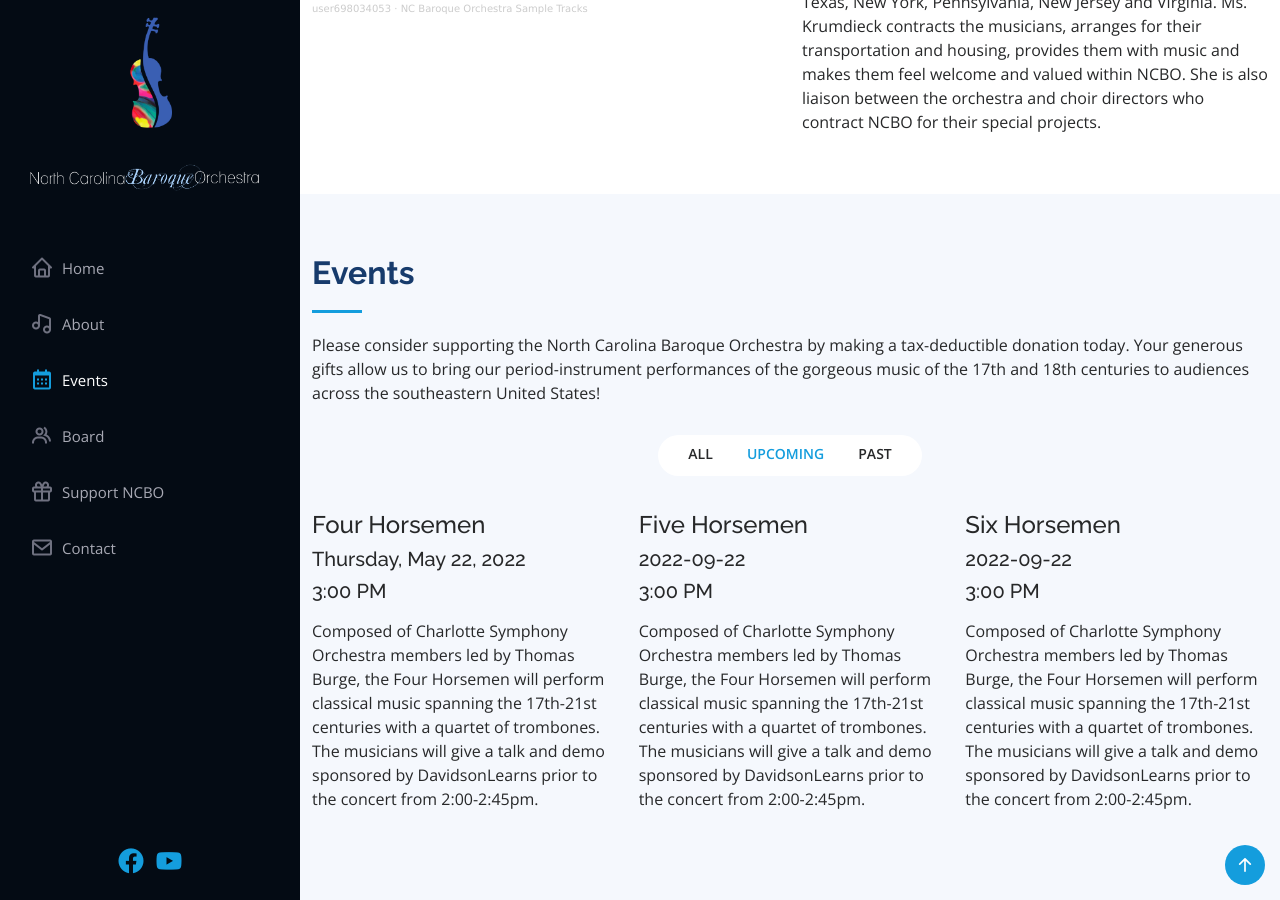
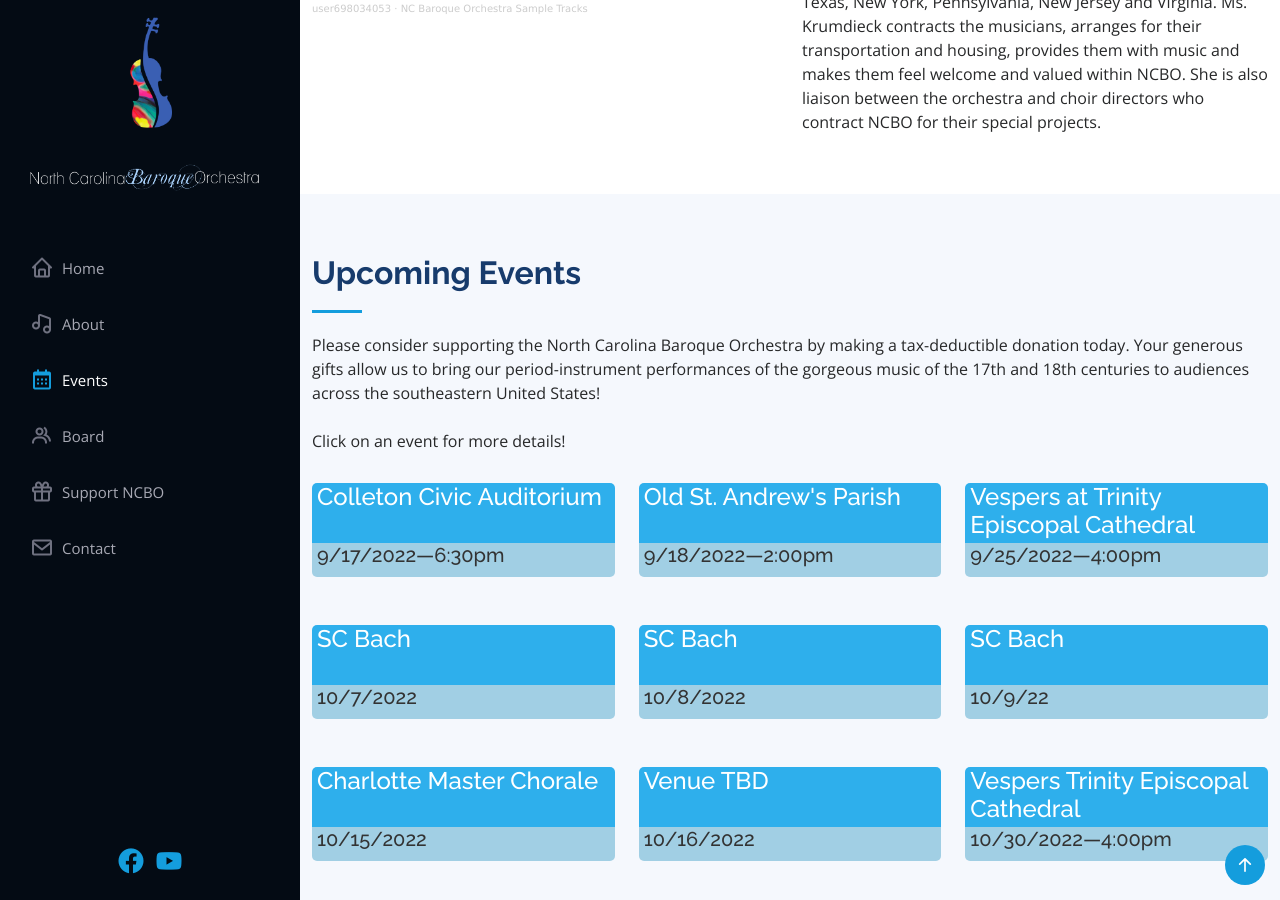
Before and after one commit to ncbaroqueorchestra/ncboweb, a Jekyll site: the page built from index.md, in a window 1280 px wide and 900 px high, scrolled down 1787 px. Built offline with Jekyll 4.4.1, drawn with Linux system fonts in a browser that asks for light colours; comment, search, counter and statistics services are not loaded; some of the changed text lies outside the part shown.

Commit message:
Formatting of Events

```diff
--- a/_data/events.yml
+++ b/_data/events.yml
@@ -1,24 +1,110 @@
-- heading: Four Horsemen
-  subheading:
-  smallimage:
-  eventdate: Thursday, May 22, 2022
-  eventtime: 3:00 PM
-  description: Composed of Charlotte Symphony Orchestra members led by Thomas Burge, the Four Horsemen will perform classical music spanning the 17th-21st centuries with a quartet of trombones. The musicians will give a talk and demo sponsored by DavidsonLearns prior to the concert from 2:00-2:45pm.
-  eventurl: https://www.notexactly.science
-  ticketlink: COMING SOON
-
-- heading: Five Horsemen
-  subheading:
-  smallimage:
-  eventdate: 2022-09-22
-  eventtime: 3:00 PM
-  description: Composed of Charlotte Symphony Orchestra members led by Thomas Burge, the Four Horsemen will perform classical music spanning the 17th-21st centuries with a quartet of trombones. The musicians will give a talk and demo sponsored by DavidsonLearns prior to the concert from 2:00-2:45pm.
-  ticketlink: COMING SOON
-
-- heading: Six Horsemen
-  subheading:
-  smallimage:
-  eventdate: 2022-09-22
-  eventtime: 3:00 PM
-  description: Composed of Charlotte Symphony Orchestra members led by Thomas Burge, the Four Horsemen will perform classical music spanning the 17th-21st centuries with a quartet of trombones. The musicians will give a talk and demo sponsored by DavidsonLearns prior to the concert from 2:00-2:45pm.
-  ticketlink: COMING SOON
+- heading: Colleton Civic Auditorium
+  eventdate: 9/17/2022
+  eventtime: 6:30pm
+  description: Handel and Pergolesi
+  venue: Colleton Civic Auditorium
+  address: 494 Hampton St, Walterboro, SC 29488
+  mapurl: https://goo.gl/maps/cB1idpi5xnpjB3f96
+  ticketurl:
+  eventimageurl:
+  eventdetailsurl: https://www.thekingscounterpoint.com
+- heading: Old St. Andrew's Parish
+  eventdate: 9/18/2022
+  eventtime: 2:00pm
+  description: Handel and Pergolesi
+  venue: Old St. Andrew's Parish
+  address: 2604 Ashley River Rd, Charleston, SC 29414
+  mapurl: https://goo.gl/maps/cSpZgJkbUxj5GWMC9
+  ticketurl:
+  eventimageurl:
+  eventdetailsurl: https://www.thekingscounterpoint.com
+- heading: Vespers at Trinity Episcopal Cathedral
+  eventdate: 9/25/2022
+  eventtime: 4:00pm
+  description: Bach BWV 180
+  venue: Trinity Episcopal Cathedral
+  address: 1100 Sumter St, Columbia, SC 29201
+  mapurl: https://goo.gl/maps/236md5jdBoqKY8AW7
+  ticketurl:
+  eventimageurl:
+  eventdetailsurl: https://www.trinitysc.org
+- heading: SC Bach
+  eventdate: 10/7/2022
+  eventtime:
+  description: Bach- Brandenburg 6, BWV 106 & 55
+  venue:
+  address: Clinton, SC
+  mapurl:
+  ticketurl:
+  eventimageurl:
+  eventdetailsurl: https://scbach.org
+- heading: SC Bach
+  eventdate: 10/8/2022
+  eventtime:
+  description:
+  venue:
+  address: Tryon, NC
+  mapurl:
+  ticketurl:
+  eventimageurl:
+  eventdetailsurl: https://scbach.org
+- heading: SC Bach
+  eventdate: 10/9/22
+  eventtime:
+  description:
+  venue:
+  address: Greenville, SC
+  mapurl:
+  ticketurl:
+  eventimageurl:
+  eventdetailsurl: https://scbach.org
+- heading: Charlotte Master Chorale
+  eventdate: 10/15/2022
+  eventtime:
+  description: Bach B Minor Mass
+  venue:
+  address: Charlotte, NC
+  mapurl:
+  ticketurl:
+  eventimageurl:
+  eventdetailsurl: https://charlottemasterchorale.org
+- heading: Venue TBD
+  eventdate: 10/16/2022
+  eventtime:
+  description:
+  venue:
+  address: TBD
+  mapurl:
+  ticketurl:
+  eventimageurl:
+  eventdetailsurl:
+- heading: Vespers Trinity Episcopal Cathedral
+  eventdate: 10/30/2022
+  eventtime: 4:00pm
+  description: Bach BWV 80
+  venue: Trinity Episcopal Cathedral
+  address: 1100 Sumter St, Columbia, SC 29201
+  mapurl: https://goo.gl/maps/236md5jdBoqKY8AW7
+  ticketurl:
+  eventimageurl:
+  eventdetailsurl: https://www.trinitysc.org
+- heading: Carol Woods
+  eventdate: 11/9/2022
+  eventtime: 7:30 pm
+  description: NCBO Chamber players. Buxtehude, Telemann & Marais
+  venue:
+  address: Chapel Hill, NC
+  mapurl:
+  ticketurl:
+  eventimageurl:
+  eventdetailsurl: NCBO Chamber players
+- heading: Trinity Episcopal Cathedral
+  eventdate: 11/13/2022
+  eventtime: 4:00pm
+  description: Music of Purcell
+  venue:
+  address: 1100 Sumter St, Columbia, SC 29201
+  mapurl: https://goo.gl/maps/236md5jdBoqKY8AW7
+  ticketurl:
+  eventimageurl:
+  eventdetailsurl: https://www.trinitysc.org
--- /dev/null
+++ b/_includes/eventpopupwidget.html
@@ -0,0 +1,103 @@
+<!-- Modal -->
+<div class="modal fade" id="eventdetails{{numEvents}}" tabindex="-1" role="dialog" aria-labelledby="aria-eventdetails{{numEvents}}" aria-hidden="true">
+    <div class="modal-dialog masa-modal" role="document">
+        <div class="modal-content">
+            <div class="modal-header">
+                <div>
+                    <h5 class="modal-title" >{{ event.heading }}</h5>
+                    {{ event.eventdate | date: "%b %d, %Y" }} - {{ event.eventtime }}
+                </div>
+                <button type="button" class="close" data-dismiss="modal" aria-label="Close">
+                    <span aria-hidden="true">&times;</span>
+                </button>
+            </div>
+            <div class="modal-body">
+                <div class="col-md-12">
+                    <div class="row">
+                        <!-- <div class="col-md-6">
+                            <div class="pull-left">
+                                <img style="width: 300px;" src="assets/events/{{ site.data.sitedata.currentseason }}season/{{ event.smallimage }}" alt="{{ event.heading }}">
+                            </div>
+                        </div> -->
+
+                        <div class="col-md-6 contact">
+                            {% if event.program or event.notes or event.bios %}
+                            <div class="info">
+
+                                {% if event.program %}
+                                <a href="{{ event.program }}" target="_blank">
+                                    <i class="icofont-book"></i>
+                                    <h4>Program</h4>
+                                </a>
+                                <p></p>
+                                {% endif %} {% if event.notes %}
+                                <a href="{{ event.notes }}" target="_blank">
+                                    <i class="icofont-notepad"></i>
+                                    <h4>Performance Notes</h4>
+                                </a>
+                                <p></p>
+                                {% endif %} {% if event.bios %}
+                                <a href="{{ event.bios }}" target="_blank">
+                                    <i class="icofont-people"></i>
+                                    <h4>Performer Bios</h4>
+                                </a>
+                                <p></p>
+                                {% endif %} {% if event.videoarchive %}
+                                <a href="{{ event.videoarchive }}" target="_blank">
+                                    <i class="icofont-film"></i>
+                                    <h4>Video Archive</h4>
+                                </a>
+                                <p></p>
+                                {% endif %}
+                            </div>
+                            {% endif %}
+                        </div>
+                    </div>
+                    {% if event.notice %}
+                    <br/>
+                    <p style="background-color: #F7F5FF; padding: 30px;">{{ event.notice }}</p>
+                    {% endif %}
+
+                    {% if event.performancelink %}
+                        <br/>
+                        <p>
+                            <a href="{{ event.performancelink }}" target="_blank">
+                                WATCH ON M@SA!
+                            </a>
+                        </p>
+                    {% endif %}
+                    {% if event.fbperformancelink %}
+                        <br/>
+                        <p>
+                            <a href="{{ event.fbperformancelink }}" target="_blank">
+                                WATCH ON FACEBOOK!
+                            </a>
+                        </p>
+                    {% endif %}
+                    {% if event.ytperformancelink %}
+                        <br/>
+                        <p>
+                            <a href="{{ event.ytperformancelink }}" target="_blank">
+                                WATCH ON YOUTUBE!
+                            </a>
+                        </p>
+                    {% endif %}
+
+                    <br/>
+                    <div>{{ event.description }}</div>
+                </div>
+            </div>
+            <div class="modal-footer">
+                <div class="purchasebutton d-lg-block">
+                    <ul>
+                        {% if event.ticketlink contains "https" %}
+                        <li style="width:150px" class="get-started float-right"><a href="{{ event.ticketlink }}" target="_blank">BUY TICKETS</a></li>
+                        {% else %}
+                        <li style="width:150px;" class="get-started float-right"><a href="" style="background: #422F89;">{{ event.ticketlink }}</a></li>
+                        {% endif %}
+                    </ul>
+                </div>
+            </div>
+        </div>
+    </div>
+</div>
--- a/_includes/events.md
+++ b/_includes/events.md
@@ -3,18 +3,10 @@
       <div class="container">
 
         <div class="section-title">
-          <h2>Events</h2>
+          <h2>Upcoming Events</h2>
           <p>Please consider supporting the North Carolina Baroque Orchestra by making a tax-deductible donation today. Your generous gifts allow us to bring our period-instrument performances of the gorgeous music of the 17th and 18th centuries to audiences across the southeastern United States!</p>
-        </div>
-
-        <div class="row" data-aos="fade-up">
-          <div class="col-lg-12 d-flex justify-content-center">
-            <ul id="portfolio-flters">
-              <li data-filter="*">All</li>
-              <li data-filter=".filter-upcoming" class="filter-active">Upcoming</li>
-              <li data-filter=".filter-past">Past</li>
-            </ul>
-          </div>
+          <br/>
+          <p>Click on an event for more details!</p>
         </div>
 
         <div class="row portfolio-container" data-aos="fade-up" data-aos-delay="100">
@@ -22,21 +14,16 @@
         {% assign numEvents = 0 %}
         {% for event in site.data.events %}
 
-          <div class="col-lg-4 col-md-6 portfolio-item filter-upcoming">
-            <div class="portfolio-wrap">
-              <h4>{{ event.heading }}</h4>
-              <h5>{{ event.eventdate }}</h5>
-              <h5>{{ event.eventtime }}</h5>
-              <p>{{ event.location }}</p>
-              <p>{{ event.description }}</p>
-              <div class="portfolio-links">
-                <a href="assets/img/portfolio/portfolio-1.jpg" data-gallery="portfolioGallery" class="portfolio-lightbox" title="App 1"><i class="bx bx-plus"></i></a>
-                {% if event.eventurl %}
-                    <a href="{{ event.eventurl }}" target="_blank" title="More Details"><i class="bx bx-link"></i></a>
-                {% endif %}
+            <div class="col-lg-4 col-md-6 portfolio-item">
+              <div class="portfolio-wrap">
+                <a class="portfolio-content" data-toggle="modal" data-target="#eventdetails{{numEvents}}" href="">
+                    <h4>{{ event.heading }}</h4>
+                    <h5>{{ event.eventdate }}{% if event.eventtime%}&mdash;{% endif %}{{ event.eventtime }}</h5>
+                </a>
+                {% include eventpopupwidget.html %}
               </div>
-            </div>
           </div>
+          {% assign numEvents = numEvents | plus: 1 %}
         {% endfor %}
 
         </div>
--- a/assets/css/style.css
+++ b/assets/css/style.css
@@ -454,7 +454,13 @@
 # Portfolio
 --------------------------------------------------------------*/
 .portfolio .portfolio-item {
-  margin-bottom: 30px;
+  margin-bottom: 40px;
+}
+.portfolio .portfolio-item:hover {
+    border-left-width: 5px;
+    border-color: #37b3ed;
+    border-left-style: solid;
+    transition: all ease-in-out 0.3s;
 }
 .portfolio #portfolio-flters {
   padding: 0;
@@ -491,7 +497,7 @@
 }
 .portfolio .portfolio-wrap::before {
   content: "";
-  background: rgba(255, 255, 255, 0.5);
+  background: rgba(255, 255, 255, 0.25);
   position: absolute;
   left: 0;
   right: 0;
@@ -501,6 +507,7 @@
   z-index: 2;
   opacity: 0;
 }
+
 .portfolio .portfolio-wrap .portfolio-links {
   opacity: 1;
   left: 0;
@@ -533,9 +540,33 @@
   bottom: 0;
   opacity: 1;
 }
+
 .portfolio .portfolio-wrap:hover .portfolio-links {
   opacity: 1;
   bottom: 0;
+  position: relative;
+  right: 5px;
+}
+
+.portfolio-content {
+  background-color: #a5dce9;
+}
+.portfolio-content h4 {
+  color: white;
+  height: 60px;
+  background-color: #2eafec;
+  border-top-left-radius: 5px;
+  border-top-right-radius: 5px;
+  padding-left: 5px;
+  margin: 0;
+}
+.portfolio-content h5 {
+  color: rgb(51, 51, 51);
+  height: 34px;
+  background-color: #a1cfe4;
+  border-bottom-left-radius: 5px;
+  border-bottom-right-radius: 5px;
+  padding-left: 5px;
 }
 
 /*--------------------------------------------------------------
--- a/assets/scss/_sections.scss
+++ b/assets/scss/_sections.scss
@@ -290,6 +290,8 @@
       transition: all ease-in-out 0.3s;
       z-index: 2;
       opacity: 0;
+      border: darkgray;
+      border-width: 2px;
     }
 
     .portfolio-links {
```
